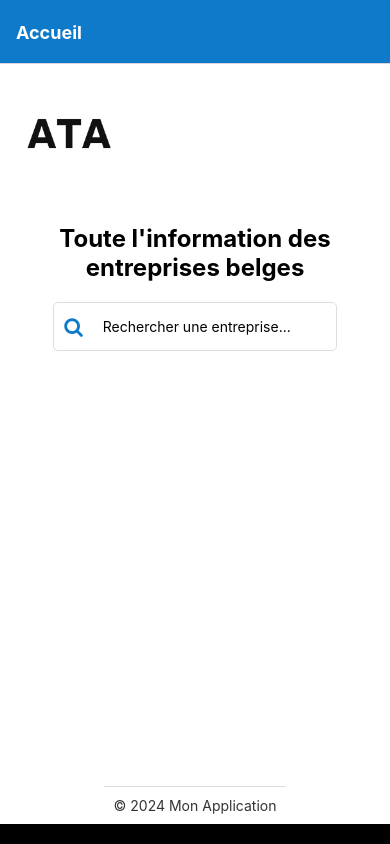
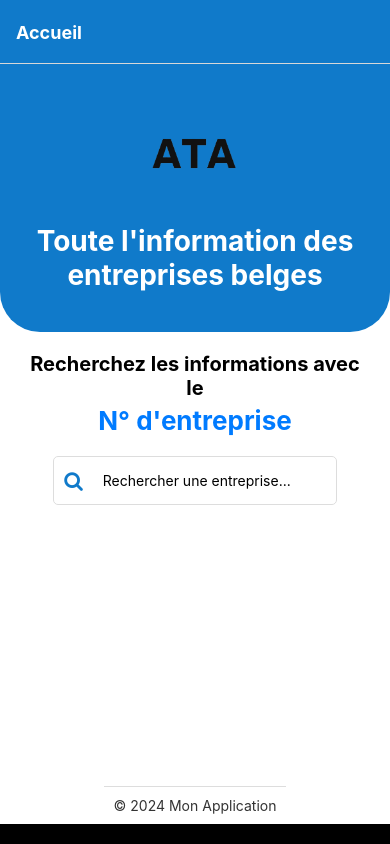
Before and after one commit to AntoineAvn/IPSSI_KBO, a React Native app in the folder front/: screen /Home in a window 390 px wide. Built offline with nearby package versions, Linux system fonts and the light colour scheme.

Commit message:
add design on home page + add dynamic text

```diff
--- a/front/pages/Home.js
+++ b/front/pages/Home.js
@@ -1,7 +1,8 @@
-import React, { useState } from "react";
+import React, { useState, useEffect, useRef } from "react";
 import {
   View,
   Text,
+  Animated,
   KeyboardAvoidingView,
   Platform,
   ScrollView,
@@ -14,6 +15,11 @@ import { Image } from "react-native";
 
 export default function Home({ navigation }) {
   const [searchQuery, setSearchQuery] = useState("");
+  const [dynamicText, setDynamicText] = useState("nom de l'entreprise");
+
+  // Animation de l'opacité et de la translation
+  const fadeAnim = useRef(new Animated.Value(0)).current; // Valeur initiale de l'opacité
+  const translateY = useRef(new Animated.Value(-20)).current; // Valeur initiale de la position verticale
 
   const handleSearch = () => {
     if (searchQuery.trim() !== "") {
@@ -21,6 +27,45 @@ export default function Home({ navigation }) {
       navigation.navigate("SearchResults", { query: searchQuery });
     }
   };
+
+  // Gestion du texte dynamique et des animations qui changent toutes les 3 secondes
+  useEffect(() => {
+    const interval = setInterval(() => {
+      // Animation d'entrée pour le texte
+      Animated.sequence([
+        Animated.timing(fadeAnim, {
+          toValue: 0, // Diminuer l'opacité avant de changer le texte
+          duration: 300,
+          useNativeDriver: true,
+        }),
+        Animated.timing(translateY, {
+          toValue: -20, // Remonter le texte avant de changer
+          duration: 0,
+          useNativeDriver: true,
+        }),
+      ]).start(() => {
+        setDynamicText((prevText) =>
+          prevText === "nom de l'entreprise" ? "N° d'entreprise" : "nom de l'entreprise"
+        );
+
+        // Animation d'entrée pour le nouveau texte
+        Animated.parallel([
+          Animated.timing(fadeAnim, {
+            toValue: 1, // Réapparaître avec une opacité complète
+            duration: 300,
+            useNativeDriver: true,
+          }),
+          Animated.timing(translateY, {
+            toValue: 0, // Faire descendre le texte dans sa position normale
+            duration: 300,
+            useNativeDriver: true,
+          }),
+        ]).start();
+      });
+    }, 3000); // Changement de texte toutes les 3 secondes
+
+    return () => clearInterval(interval); // Nettoyage de l'intervalle
+  }, [fadeAnim, translateY]);
 
   return (
     <KeyboardAvoidingView
@@ -35,19 +80,35 @@ export default function Home({ navigation }) {
           }}
         >
           <View>
-            {/* Logo en haut à gauche */}
-            <View style={styles.header}>
-              <Image
-                source={require("../assets/logo.png")}
-                style={styles.logo}
-              />
+            {/* Section avec le fond coloré et les bords arrondis */}
+            <View style={styles.headerBackground}>
+              <View style={styles.header}>
+                <Image
+                  source={require("../assets/logo.png")}
+                  style={styles.logo}
+                />
+                <Text style={styles.title}>Toute l'information des entreprises belges</Text>
+              </View>
             </View>
 
             {/* Texte au milieu */}
             <View style={styles.middle}>
-              <Text style={styles.title}>
-                Toute l'information des entreprises belges
+              <Text style={styles.searchTitle}>
+                Recherchez les informations avec le
               </Text>
+
+              {/* Texte dynamique avec animation */}
+              <Animated.Text
+                style={[
+                  styles.highlightedText,
+                  {
+                    opacity: fadeAnim, // Animer l'opacité
+                    transform: [{ translateY }], // Animer la translation verticale
+                  },
+                ]}
+              >
+                {dynamicText}
+              </Animated.Text>
 
               {/* Réutilisation du composant SearchBar */}
               <SearchBar
@@ -72,10 +133,16 @@ const styles = StyleSheet.create({
     flex: 1,
     backgroundColor: "#fff",
   },
+  headerBackground: {
+    backgroundColor: "#107aca", // Couleur de fond
+    borderBottomLeftRadius: 40, // Bords arrondis en bas
+    borderBottomRightRadius: 40,
+    paddingBottom: 20, // Ajouter un peu d'espace pour bien voir les bords arrondis
+  },
   header: {
-    justifyContent: "flex-start",
-    alignItems: "flex-start",
-    padding: 20,
+    justifyContent: "center",
+    alignItems: "center",
+    paddingTop: 40,
   },
   logo: {
     width: 100,
@@ -88,9 +155,22 @@ const styles = StyleSheet.create({
     alignItems: "center",
   },
   title: {
-    fontSize: 24,
+    fontSize: 28,
     fontWeight: "bold",
     textAlign: "center",
+    padding: 20,
+    color: "#fff", // Couleur du texte en blanc
+  },
+  searchTitle: {
+    fontSize: 20,
+    fontWeight: "bold",
+    textAlign: "center",
+    marginBottom: 5,
+  },
+  highlightedText: {
+    fontSize: 26,
+    fontWeight: "bold",
+    color: "#007bff",
     marginBottom: 20,
   },
 });
```
